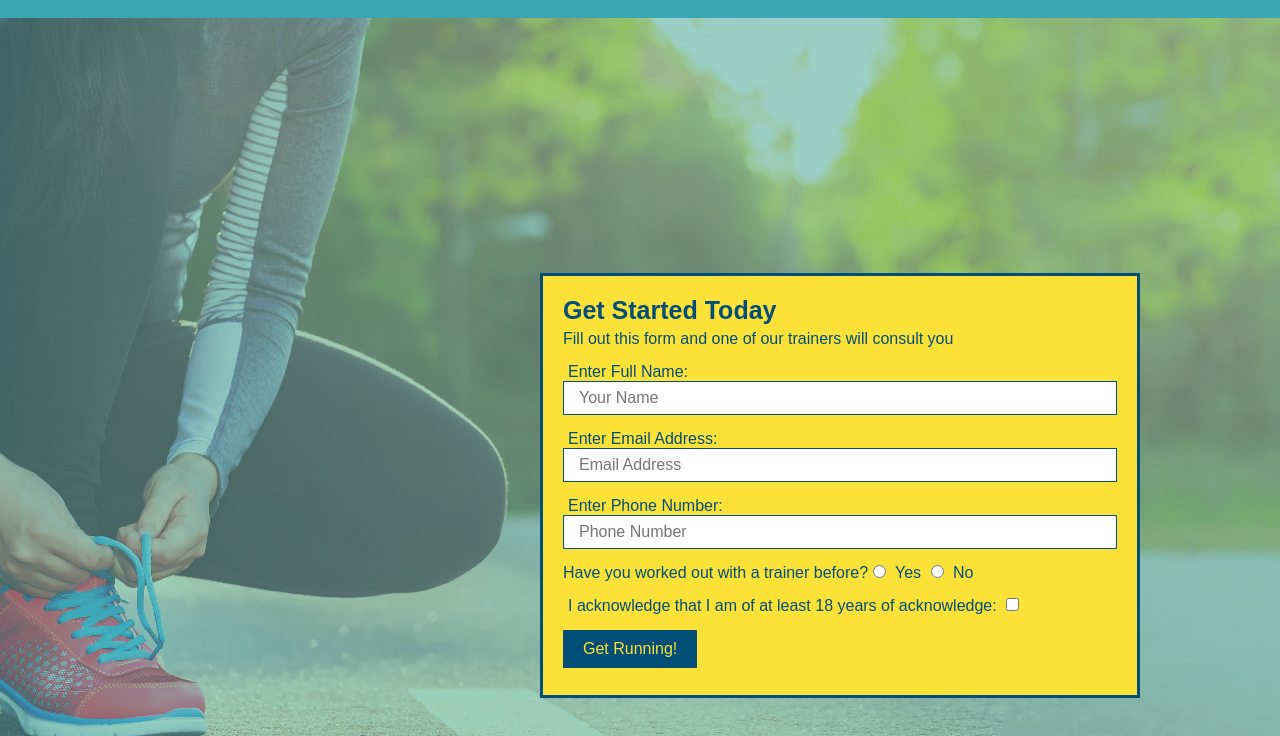
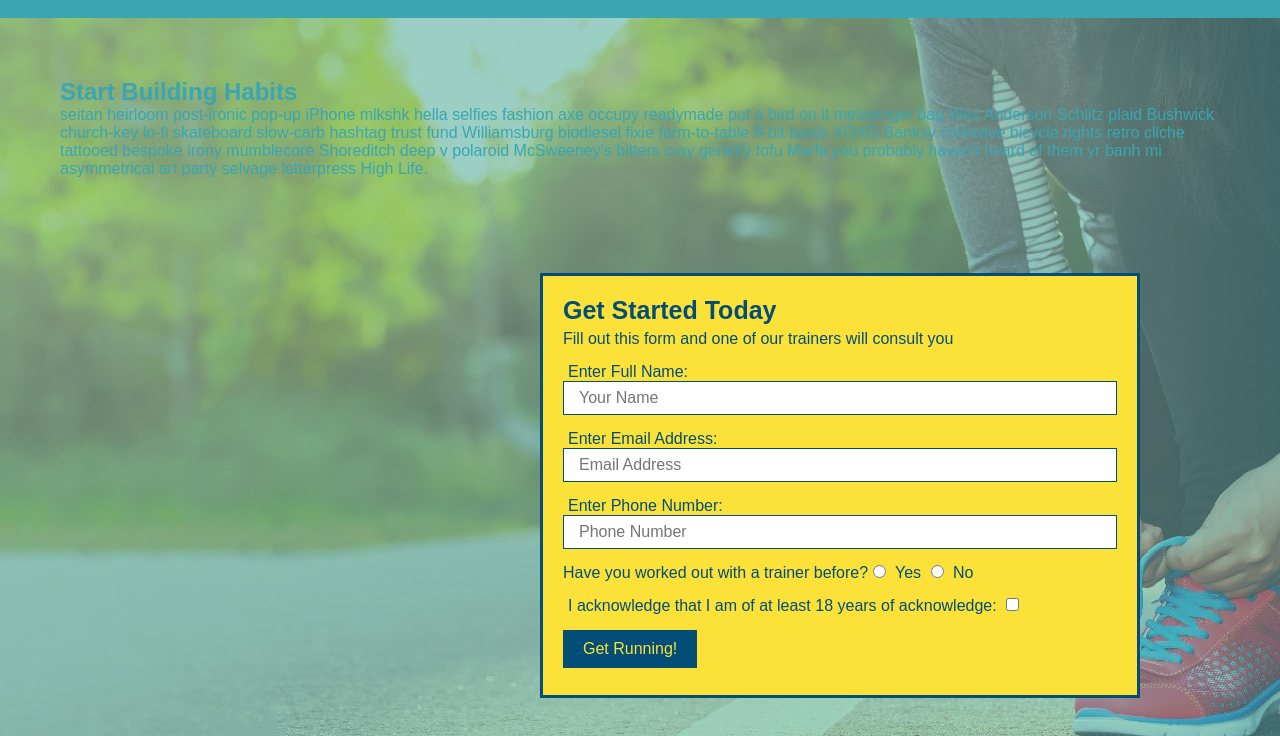
Before and after one commit to BrandonShoemaker/run-buddy, a plain HTML site: page index.html in a window 1280 px wide. Shown: the part 64-800 px from the top of the page. Drawn offline with Linux system fonts and the light colour scheme.

Commit message:
Add content to hero, replace image

```diff
--- a/assets/css/styles.css
+++ b/assets/css/styles.css
@@ -47,7 +47,7 @@ section{
 }
 
 .hero{
-    background-image: url("../images/hero-bg.jpg");
+    background-image: url("../images/hero-bg3.jpg");
     background-repeat: no-repeat;
     background-size: cover;
     background-position: center;
--- a/index.html
+++ b/index.html
@@ -27,6 +27,12 @@
             </nav>
         </header>
         <section class="hero">
+            <div class="hero-cta">
+                <h2>Start Building Habits</h2>
+                <p>
+                    seitan heirloom post-ironic pop-up iPhone mlkshk hella selfies fashion axe occupy readymade put a bird on it messenger bag Wes Anderson Schlitz plaid Bushwick church-key lo-fi skateboard slow-carb hashtag trust fund Williamsburg biodiesel fixie farm-to-table 8-bit banjo XOXO Banksy chillwave bicycle rights retro cliche tattooed bespoke irony mumblecore Shoreditch deep v polaroid McSweeney's bitters cray gentrify tofu Marfa you probably haven't heard of them yr banh mi asymmetrical art party selvage letterpress High Life.
+                </p>
+            </div>
             <div class="hero-form">
                 <h3>Get Started Today</h3>
                 <p>Fill out this form and one of our trainers will consult you</p>
```
Also changed, not shown: assets/images/hero-bg3.jpg (added).
